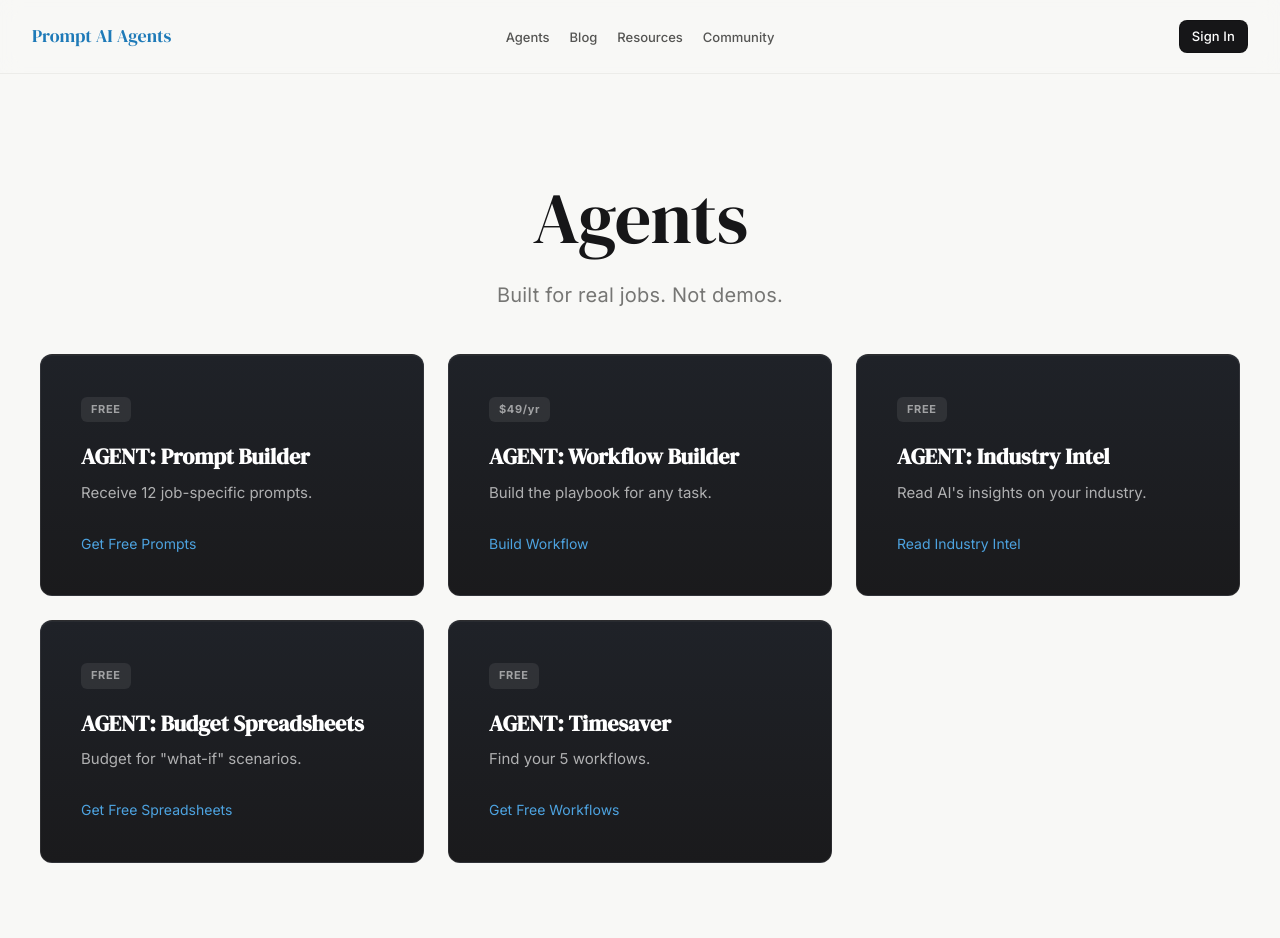
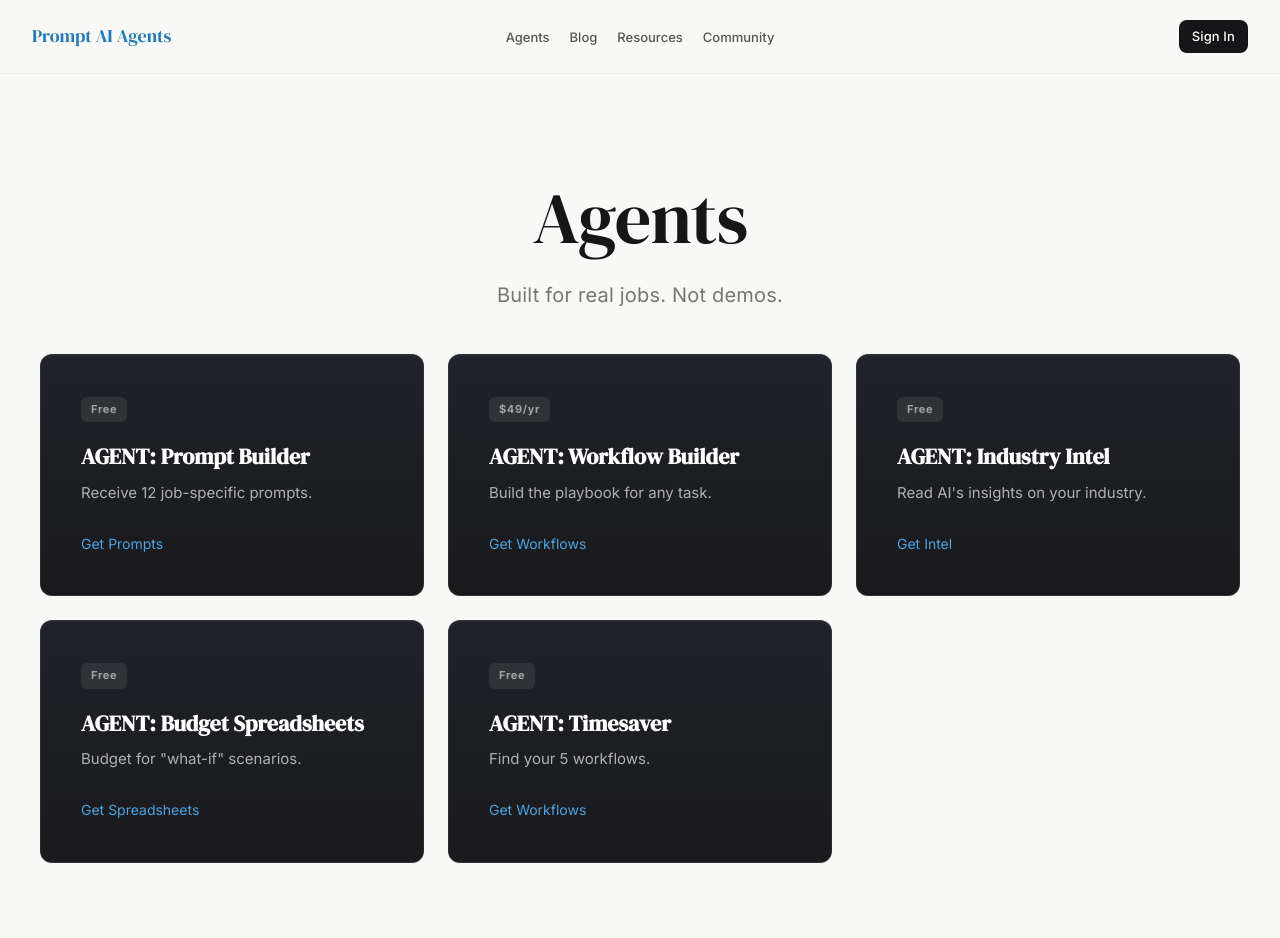
Before and after one commit to coolcalvin457-tech/agent-timesaver-nextjs, a Next.js app: page /agents in a window 1280 px wide. Shown: the top 938 px of the page. Built offline with nearby package versions, Linux system fonts and the light colour scheme; no server answers.

Commit message:
Agents page: Free badge casing, update all CTA labels to Get [noun] pattern

```diff
--- a/app/agents/page.tsx
+++ b/app/agents/page.tsx
@@ -22,11 +22,11 @@ const tools = [
     slug: "prompt-builder",
     href: "/prompt-builder",
     badgeClass: "tool-badge-free",
-    label: "FREE",
+    label: "Free",
     name: "AGENT: Prompt Builder",
     tagline: "Receive 12 job-specific prompts.",
     description: "",
-    cta: "Get Free Prompts",
+    cta: "Get Prompts",
   },
   {
     slug: "workflow-builder",
@@ -36,38 +36,38 @@ const tools = [
     name: "AGENT: Workflow Builder",
     tagline: "Build the playbook for any task.",
     description: "",
-    cta: "Build Workflow",
+    cta: "Get Workflows",
   },
   {
     slug: "industry-intel",
     href: "/industry-intel",
     badgeClass: "tool-badge-free",
-    label: "FREE",
+    label: "Free",
     name: "AGENT: Industry Intel",
     tagline: "Read AI's insights on your industry.",
     description: "",
-    cta: "Read Industry Intel",
+    cta: "Get Intel",
   },
   {
     slug: "budget-spreadsheets",
     href: "/budget-spreadsheets",
     badgeClass: "tool-badge-free",
-    label: "FREE",
+    label: "Free",
     name: "AGENT: Budget Spreadsheets",
     tagline: "Budget for \"what-if\" scenarios.",
     description: "",
-    cta: "Get Free Spreadsheets",
+    cta: "Get Spreadsheets",
   },
   {
     slug: "timesaver",
     href: "/",
     badgeClass: "tool-badge-free",
-    label: "FREE",
+    label: "Free",
     name: "AGENT: Timesaver",
     tagline: "Find your 5 workflows.",
     description:
       "Start with your job title. Answer a few questions. Get 5 personalized AI workflows built for your exact role, plus an estimate of how many hours you could save each week.",
-    cta: "Get Free Workflows",
+    cta: "Get Workflows",
   },
 ];
 
```
